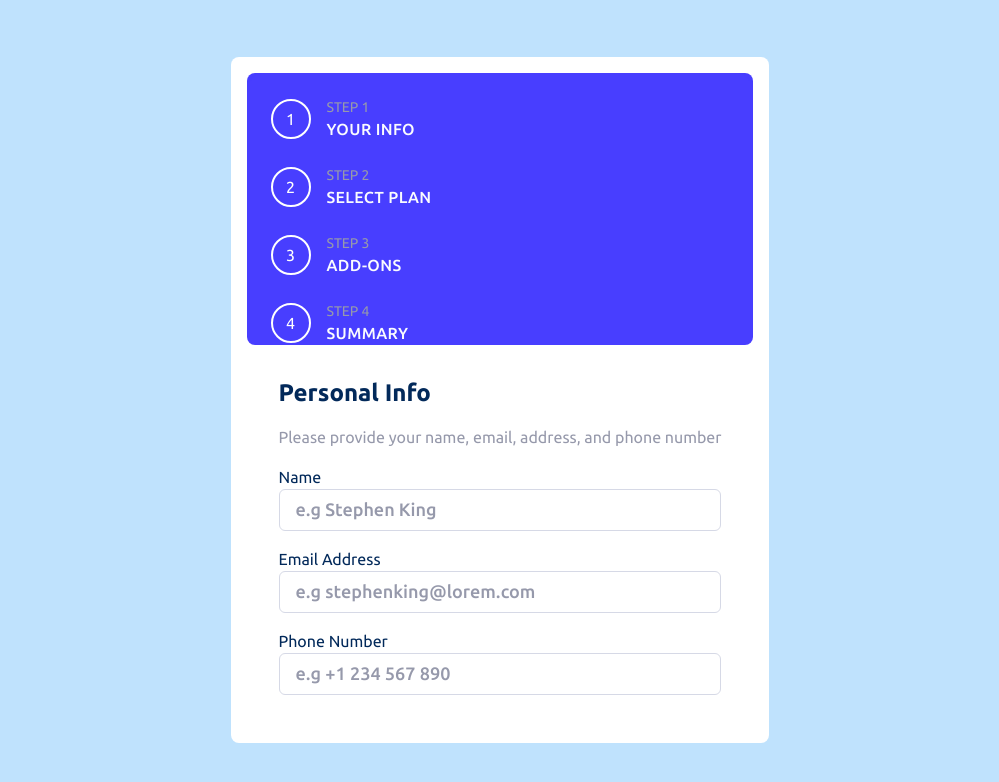
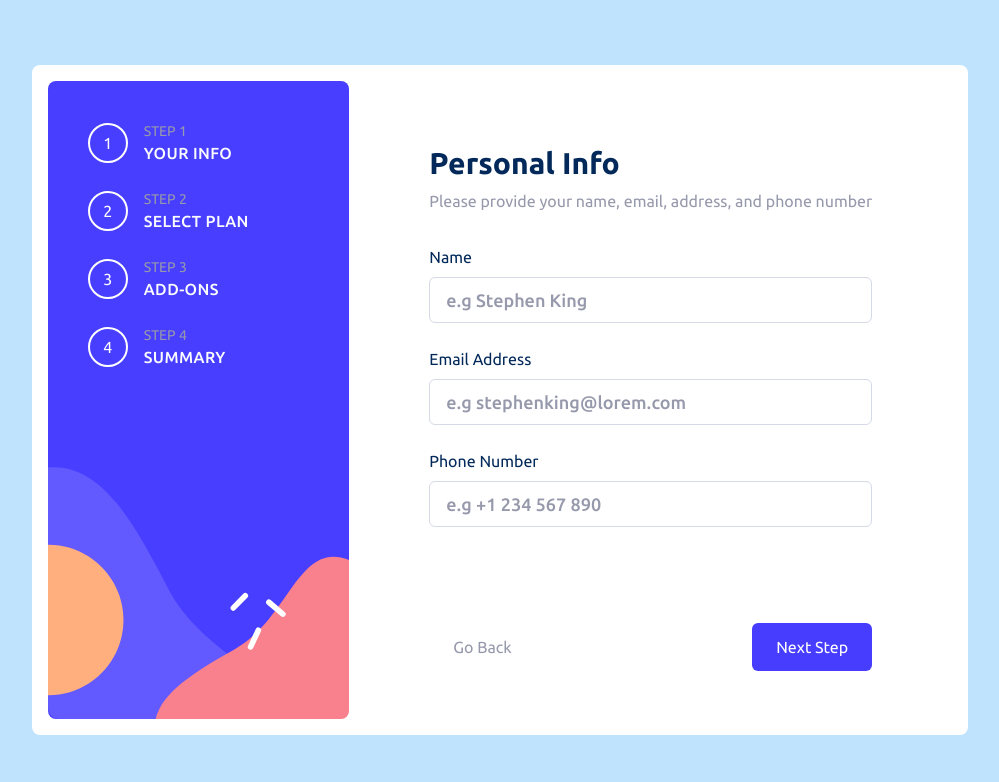
Before and after one commit to wafash08/multi-steps-form, a React (Vite) app: page / in a window 1280 px wide. Shown: the top 782 px of the page, without its empty margins (140-1139 px from the left). Built offline with nearby package versions, Linux system fonts and the light colour scheme.

Commit message:
step 1 - finished the styles

```diff
--- a/src/App.tsx
+++ b/src/App.tsx
@@ -4,26 +4,30 @@
 
 import StepList from "./StepList";
 
+// TODO
+// PERBAIKI DAN PIKIRKAN STRATEGI UNTUK TAMPILAN DESKTOP
+
 export default function App() {
   return (
     <div className="bg-primary-light-blue min-h-screen w-full lg:grid lg:place-items-center">
-      <div className="lg:bg-white lg:rounded-lg lg:p-4">
-        <div className="bg-primary-purplish-blue bg-[url('./assets/bg-sidebar-mobile.svg')] lg:bg-[url('./assets/bg-sidebar-desktop.svg')] h-[172px] lg:h-auto bg-no-repeat bg-cover lg:rounded-lg">
-          <div className="grid place-items-center lg:place-items-start pl-6 pt-6">
+      <div className="lg:bg-white lg:rounded-lg lg:p-4 grid lg:grid-cols-3 lg:max-w-5xl">
+        <div className="bg-primary-purplish-blue bg-[url('./assets/bg-sidebar-mobile.svg')] lg:bg-[url('./assets/bg-sidebar-desktop.svg')] h-[172px] lg:h-auto bg-no-repeat bg-cover lg:rounded-lg p-10">
           <StepList />
-          </div>
         </div>
 
         {/* form */}
-        <div className="bg-white -mt-10 lg:mt-0 shadow-md lg:shadow-none w-5/6 lg:w-full mx-auto lg:mx-0 rounded-md p-8 grid gap-4">
-          <h2 className="text-primary-marine-blue font-bold text-2xl">
+        <div className="lg:col-span-2 lg:pt-16 lg:pb-8 lg:px-20 mb-32 lg:mb-0">
+          <div className="p-8 lg:p-0 bg-white -mt-10 lg:mt-0 shadow-md lg:shadow-none w-[90%] lg:w-full mx-auto lg:mx-0 rounded-md grid gap-8">
+            <div className="grid gap-2">
+              <h2 className="text-primary-marine-blue font-bold text-2xl lg:text-3xl">
                 Personal Info
               </h2>
               <p className="text-neutral-cool-gray">
                 Please provide your name, email, address, and phone number
               </p>
-          <form className="grid gap-4">
-            <div className="grid">
+            </div>
+            <form className="grid gap-6">
+              <div className="grid gap-2">
                 <label htmlFor="name" className="text-primary-marine-blue">
                   Name
                 </label>
@@ -32,10 +36,11 @@ export default function App() {
                   name="name"
                   id="name"
                   placeholder="e.g Stephen King"
-                className="py-2 px-4 border border-neutral-light-gray rounded-md w-full placeholder:text-neutral-cool-gray placeholder:font-medium placeholder:text-lg"
+                  className="py-2 px-4 border border-neutral-light-gray rounded-md w-full placeholder:text-neutral-cool-gray placeholder:font-medium placeholder:text-lg text-lg text-primary-marine-blue font-medium focus:outline-primary-marine-blue"
+                  required
                 />
               </div>
-            <div>
+              <div className="grid gap-2">
                 <label htmlFor="email" className="text-primary-marine-blue">
                   Email Address
                 </label>
@@ -44,10 +49,11 @@ export default function App() {
                   name="email"
                   id="email"
                   placeholder="e.g stephenking@lorem.com"
-                className="py-2 px-4 border border-neutral-light-gray rounded-md w-full placeholder:text-neutral-cool-gray placeholder:font-medium placeholder:text-lg"
+                  className="py-2 px-4 border border-neutral-light-gray rounded-md w-full placeholder:text-neutral-cool-gray placeholder:font-medium placeholder:text-lg text-lg text-primary-marine-blue font-medium focus:outline-primary-marine-blue"
+                  required
                 />
               </div>
-            <div>
+              <div className="grid gap-2">
                 <label
                   htmlFor="phone-number"
                   className="text-primary-marine-blue"
@@ -59,16 +65,29 @@ export default function App() {
                   name="phone-number"
                   id="phone-number"
                   placeholder="e.g +1 234 567 890"
-                className="py-2 px-4 border border-neutral-light-gray rounded-md w-full placeholder:text-neutral-cool-gray placeholder:font-medium placeholder:text-lg"
+                  className="py-2 px-4 border border-neutral-light-gray rounded-md w-full placeholder:text-neutral-cool-gray placeholder:font-medium placeholder:text-lg text-lg text-primary-marine-blue font-medium focus:outline-primary-marine-blue"
+                  required
                 />
               </div>
             </form>
           </div>
 
           {/* tombol navigasi: next step dan go back */}
-        {/* <div className="bg-white mt-auto">
-          <div>Tombol</div>
-        </div> */}
+          <div className="fixed bottom-0 left-0 w-full z-50 lg:z-0 bg-white lg:static lg:mt-20 flex py-4 shadow-md lg:shadow-none">
+            <div className="flex w-[90%] lg:w-full mx-auto">
+              <div className="mr-auto">
+                <button className="bg-transparent text-neutral-cool-gray py-3 px-6 rounded-md">
+                  Go Back
+                </button>
+              </div>
+              <div className="ml-auto">
+                <button className="bg-primary-purplish-blue text-white py-3 px-6 rounded-md">
+                  Next Step
+                </button>
+              </div>
+            </div>
+          </div>
+        </div>
       </div>
     </div>
   );
--- a/src/StepList.tsx
+++ b/src/StepList.tsx
@@ -1,6 +1,6 @@
 export default function StepList() {
   return (
-    <ul className="flex gap-6 lg:flex-col">
+    <ul className="flex gap-6 lg:flex-col justify-center">
       <StepItem label="your info" step="1" />
       <StepItem label="select plan" step="2" />
       <StepItem label="add-ons" step="3" />
--- a/src/index.css
+++ b/src/index.css
@@ -6,6 +6,11 @@
   html {
     font-family: "Ubuntu", sans-serif;
   }
+
+  input[type="text"],
+  input[type="email"] {
+    font-family: "Ubuntu", sans-serif;
+  }
 }
 
 .border-debug {
```
Lines whose indentation alone changed are shown as unchanged.
